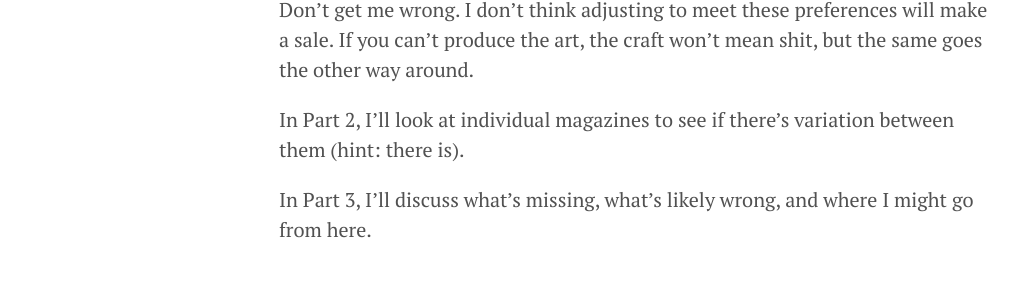
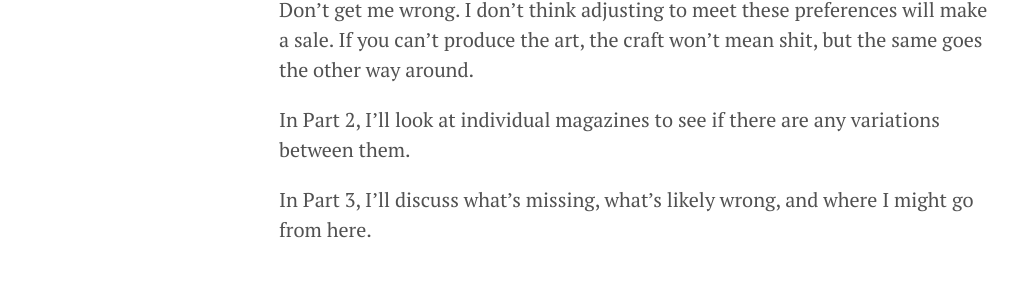
Before and after one commit to davidlday/bookworm-blog, a Jekyll site: the page built from _posts/2015-01-19-know-your-markets-pt1.md, in a window 1280 px wide and 900 px high, scrolled down 8053 px. Shown: the part 345-647 px from the top of the window, without its empty margins (1-1024 px from the left). Built offline with Jekyll 4.4.1, drawn with Linux system fonts in a browser that asks for light colours; Markdown is read by kramdown in place of the engine named in the settings; comment, search, counter and statistics services are not loaded.

Commit message:
Minor update to Pt1.

```diff
--- a/_posts/2015-01-19-know-your-markets-pt1.md
+++ b/_posts/2015-01-19-know-your-markets-pt1.md
@@ -82,6 +82,6 @@ Overall, these magazines seem to show preferences for readability, point of view
 
 Don't get me wrong. I don't think adjusting to meet these preferences will make a sale. If you can't produce the art, the craft won't mean shit, but the same goes the other way around.
 
-In Part 2, I'll look at individual magazines to see if there's variation between them (hint: there is).
+In Part 2, I'll look at individual magazines to see if there are any variations between them.
 
 In Part 3, I'll discuss what's missing, what's likely wrong, and where I might go from here.
```
